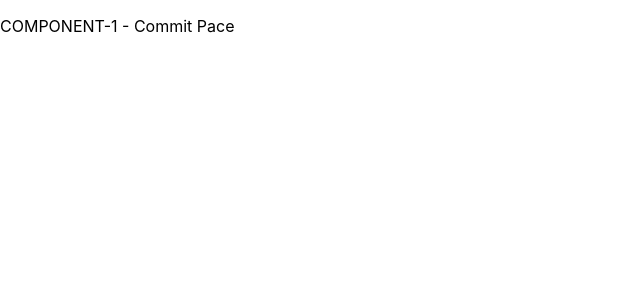
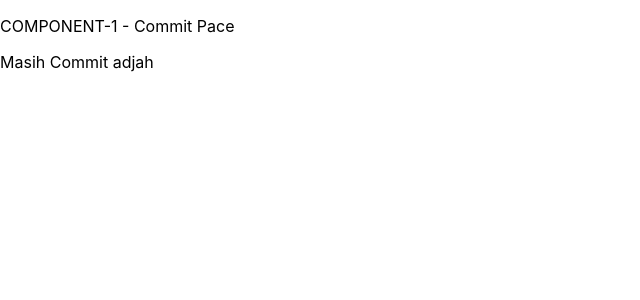
Before and after one commit to umarkotak/re-hello-world, a React (Create React App) app: page / in a window 1280 px wide. Shown: the top 300 px of the page, without its empty margins (0-640 px from the left). Built offline with nearby package versions, Linux system fonts and the light colour scheme.

Commit message:
feat: update component1.js

```diff
--- a/src/Component1.js
+++ b/src/Component1.js
@@ -5,6 +5,7 @@ function Component1() {
   return (
     <div>
       <p>COMPONENT-1 - Commit Pace</p>
+      <p>Masih Commit adjah</p>
     </div>
   )
 }
```
